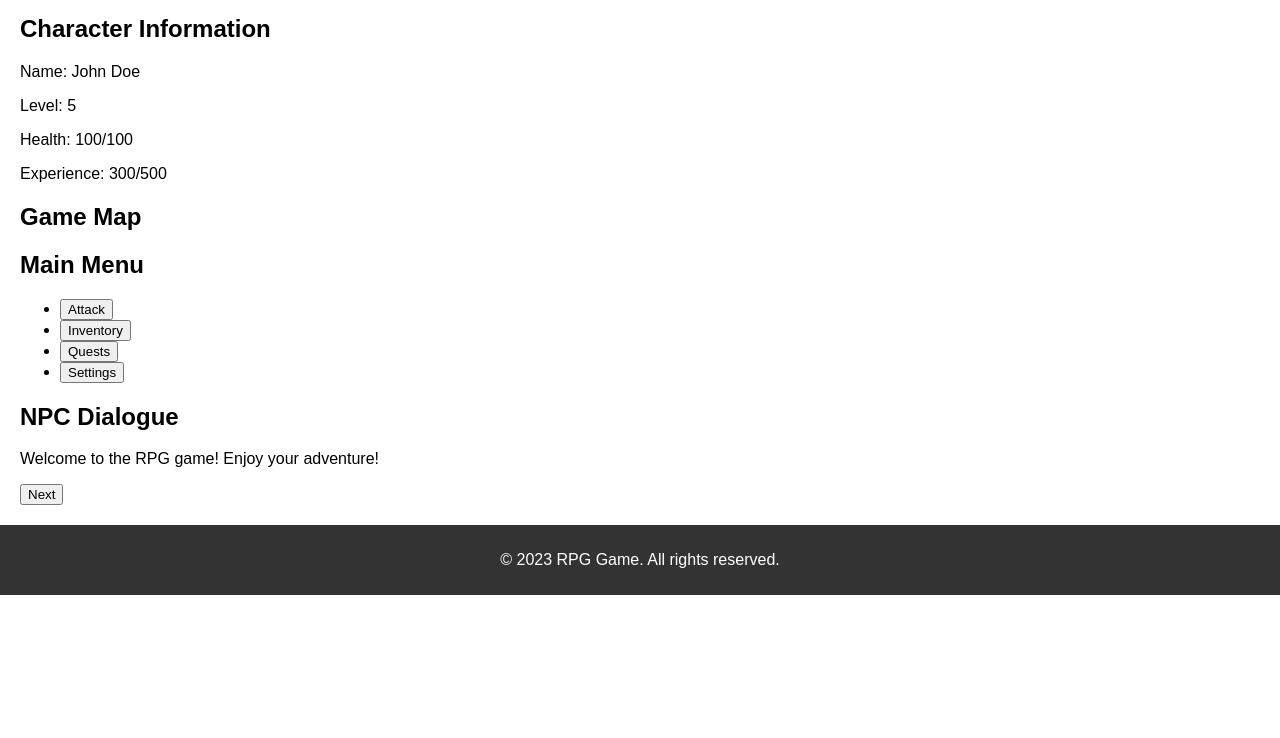
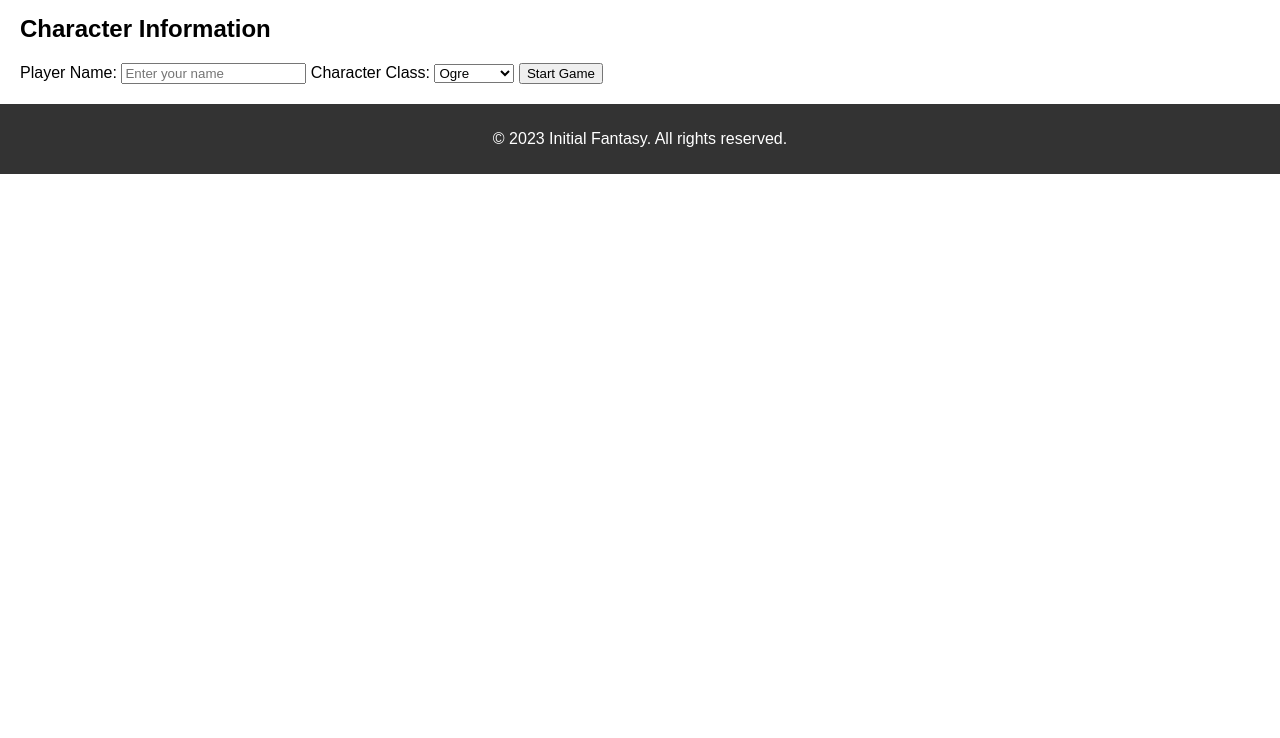
Before and after one commit to HussainAther/Initial-Fantasy, a website: page index.html in a window 1280 px wide. Shown: the part 62-800 px from the top of the page. Drawn offline with Linux system fonts and the light colour scheme.

Commit message:
name and drop-down menu

```diff
--- a/index.html
+++ b/index.html
@@ -4,46 +4,36 @@
   <meta charset="UTF-8">
   <meta name="viewport" content="width=device-width, initial-scale=1.0">
   <link rel="stylesheet" href="style.css">
-  <title>RPG Game</title>
+  <title>Initial Fantasy</title>
 </head>
 <body>
   <header>
-    <h1>RPG Game</h1>
+    <h1>Initial Fantasy</h1>
   </header>
   <main>
     <div id="character-info">
       <h2>Character Information</h2>
-      <p>Name: John Doe</p>
-      <p>Level: 5</p>
-      <p>Health: 100/100</p>
-      <p>Experience: 300/500</p>
-    </div>
-
-    <div id="game-map">
-      <h2>Game Map</h2>
-      <div id="map-container">
-        <!-- Render the game map here -->
-      </div>
-    </div>
-
-    <div id="menu">
-      <h2>Main Menu</h2>
-      <ul>
-        <li><button id="attack-button">Attack</button></li>
-        <li><button id="inventory-button">Inventory</button></li>
-        <li><button id="quest-button">Quests</button></li>
-        <li><button id="settings-button">Settings</button></li>
-      </ul>
-    </div>
-
-    <div id="dialog-box">
-      <h2>NPC Dialogue</h2>
-      <p id="dialogue-text">Welcome to the RPG game! Enjoy your adventure!</p>
-      <button id="next-dialog-button">Next</button>
+      <label for="player-name">Player Name:</label>
+      <input type="text" id="player-name" placeholder="Enter your name">
+      <label for="character-class">Character Class:</label>
+      <select id="character-class">
+        <option value="ogre">Ogre</option>
+        <option value="mage">Mage</option>
+        <option value="ranger">Ranger</option>
+        <option value="peon">Peon</option>
+        <option value="archer">Archer</option>
+        <option value="druid">Druid</option>
+        <option value="bard">Bard</option>
+        <option value="monk">Monk</option>
+        <option value="cleric">Cleric</option>
+        <option vaue="knight">Knight</option>
+        <option value="barbarian">Barbarian</option>
+      </select>
+      <button id="start-game-button">Start Game</button>
     </div>
   </main>
   <footer>
-    <p>&copy; 2023 RPG Game. All rights reserved.</p>
+    <p>&copy; 2023 Initial Fantasy. All rights reserved.</p>
   </footer>
   <script src="main.js"></script>
 </body>
```
